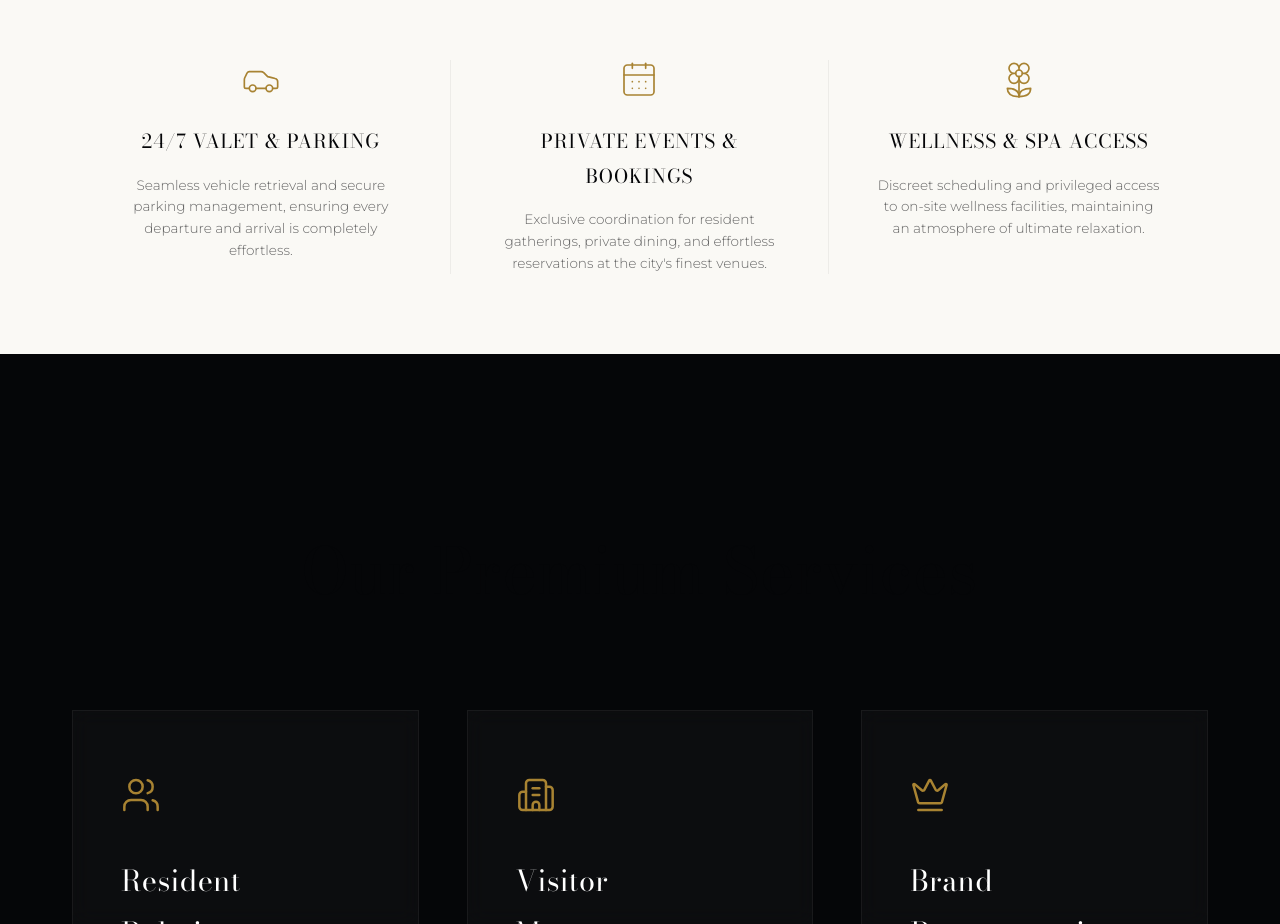
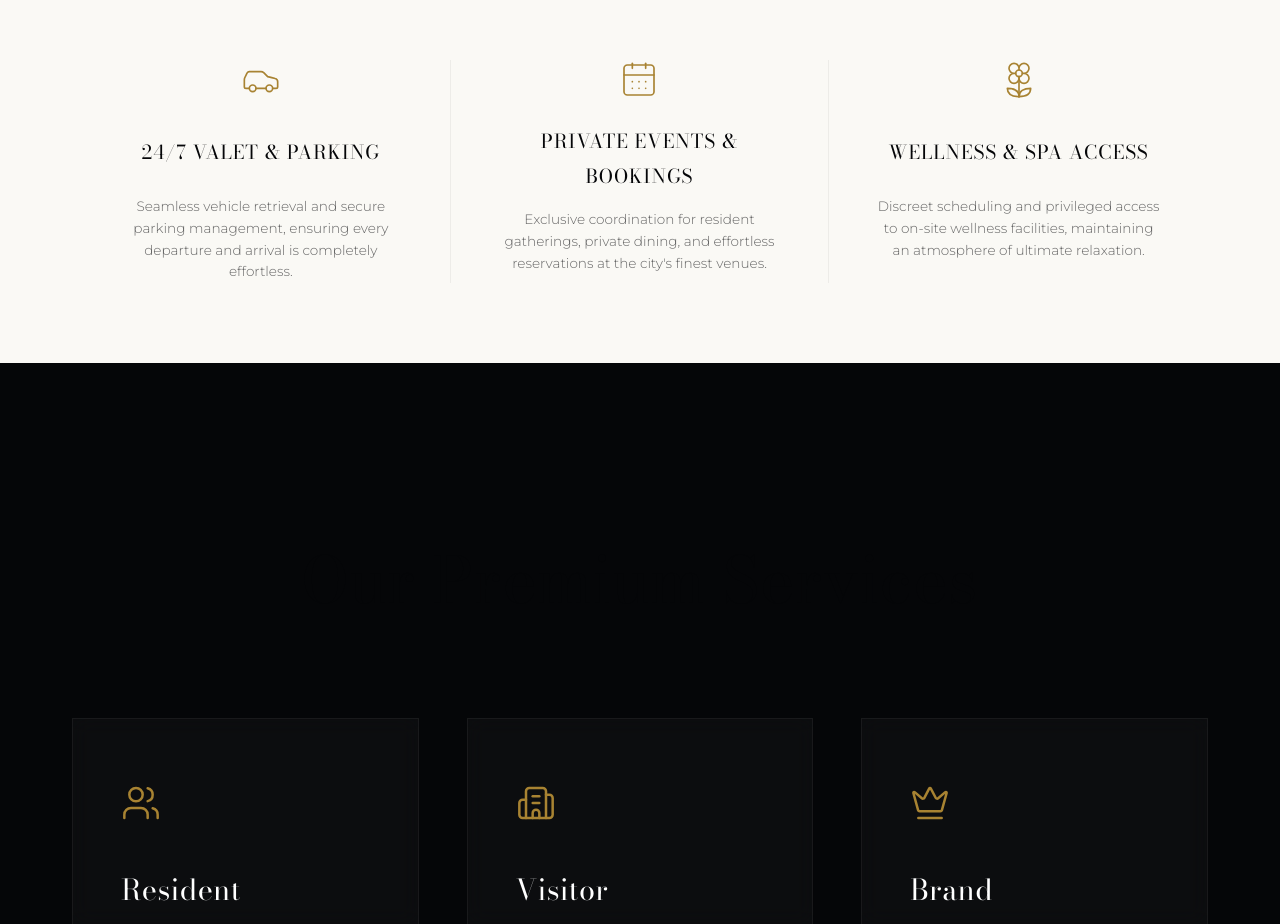
Before and after one commit to kennysw27/the-vine-luxuries, a Next.js app: page / in a window 1280 px wide. Shown: the part 820-1744 px from the top of the page. Built offline with nearby package versions, Linux system fonts and the light colour scheme.

Commit message:
Fix alignment of amenities descriptions by giving title min-height

```diff
--- a/app/page.module.css
+++ b/app/page.module.css
@@ -113,6 +113,10 @@
   text-transform: uppercase;
   letter-spacing: 0.05em;
   color: var(--color-navy-950);
+  min-height: 3.5rem;
+  display: flex;
+  align-items: center;
+  justify-content: center;
 }
 
 .amenityDesc {
```
